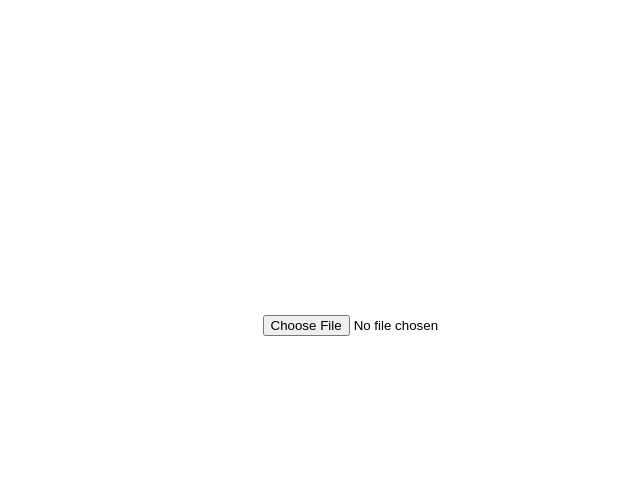
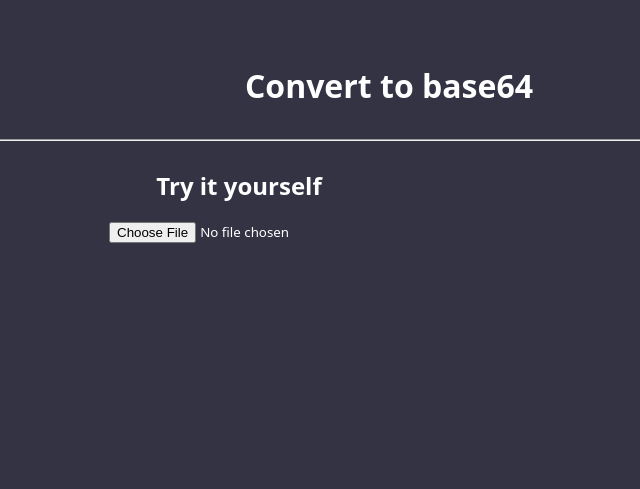
Before and after one commit to CopinDeAcai/Teste, a plain HTML site: page index.html in a window 1280 px wide. Shown: the whole page, without its empty margins (251-891 px from the left). Drawn offline with Linux system fonts and the light colour scheme.

Commit message:
ainda bem que não fiz em react

```diff
--- a/index.html
+++ b/index.html
@@ -1,5 +1,5 @@
 <!DOCTYPE html>
-<html lang="pt-br">
+<html lang="en">
 <head>
     <meta charset="UTF-8">
     <meta name="viewport" content="width=device-width, initial-scale=1.0">
@@ -8,9 +8,17 @@
 
 </head>
 <body>
+    <h1>Convert to base64</h1>
+    <hr>
     <div class="content">
-        <input type="file" onchange="encodeToBase64(this)" />
-        <iframe src="" id="file" frameborder="0"></iframe>
+        <div>
+            <h2>Try it yourself</h2>
+            <input type="file" onchange="encodeToBase64(this)" />
+            <iframe src="" id="file" frameborder="0"></iframe>
+        </div>
+        <div>
+            <h2></h2>
+        </div>
     </div>
 </body>
 <script src="script.js"></script>
--- a/style.css
+++ b/style.css
@@ -1,18 +1,44 @@
+*{
+    font-family: system-ui, -apple-system, BlinkMacSystemFont, 'Segoe UI', Roboto, Oxygen, Ubuntu, Cantarell, 'Open Sans', 'Helvetica Neue', sans-serif;
+    color: #fff;
+}
+
 html, body{
     min-height: 100vh;
-    width: 100vw;
+    max-width: 100vw;
     margin: 0;
     padding: 0;
+    background-color: #334;
+    text-align: center;
 }
 
 .content{
     display: flex;
+    flex-direction: row;
+    flex-wrap: wrap;
+    justify-content: center;
+    padding: 0;
+    margin: 0;
+}
+
+.content div{
+    margin: 0;
+    padding: 0;
+    max-width: 100%;
+    min-width: 300px;
+    flex: 0 1 300px;
+    display: flex;
     flex-direction: column;
     flex-wrap: nowrap;
-    justify-content: center;
+    text-align: center;
     align-items: center;
-    height: 100vh;
-    width: 100vw;
-    margin: 0;
-    padding: 0;
 }
+
+h1{
+    margin-top: 4rem;
+    margin-bottom: 2rem;
+}
+
+hr{
+    width: 70%;
+}
```
